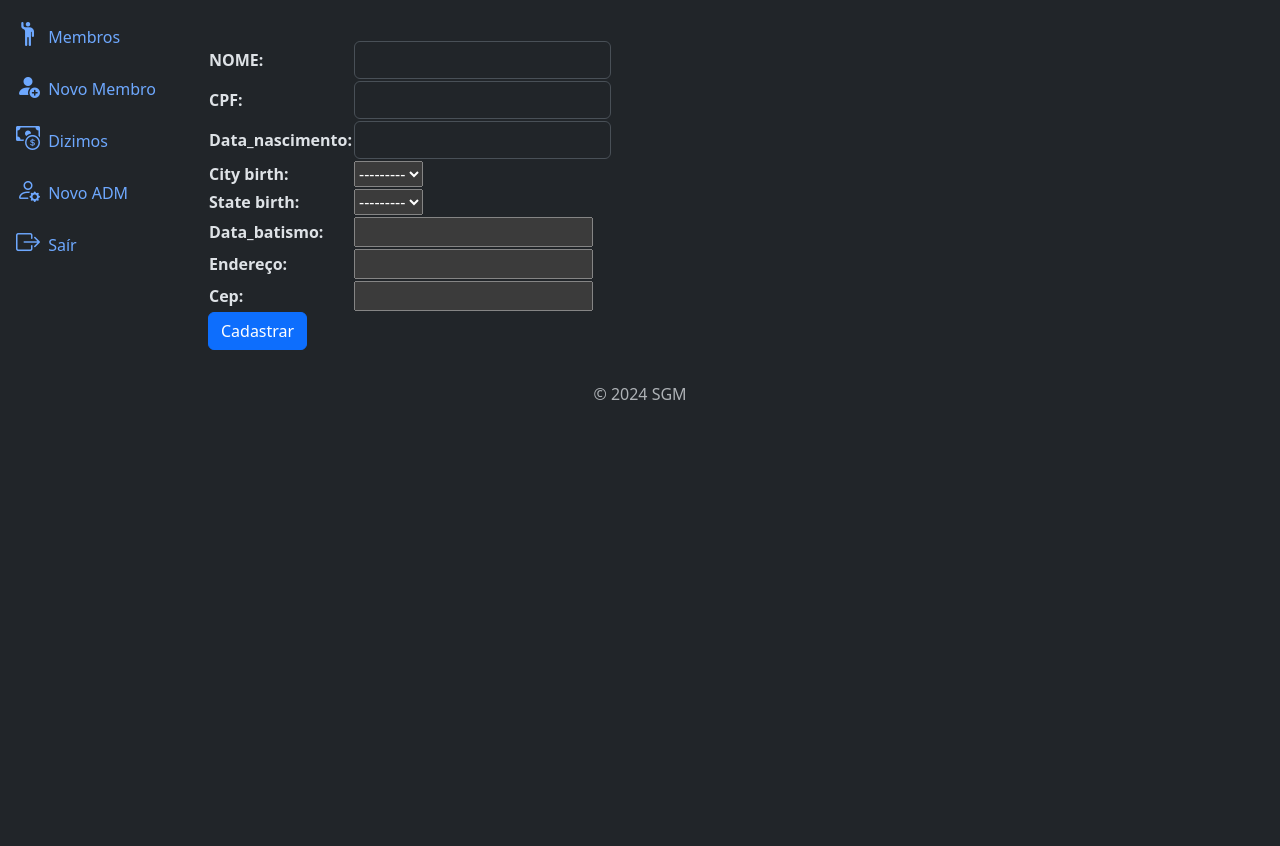
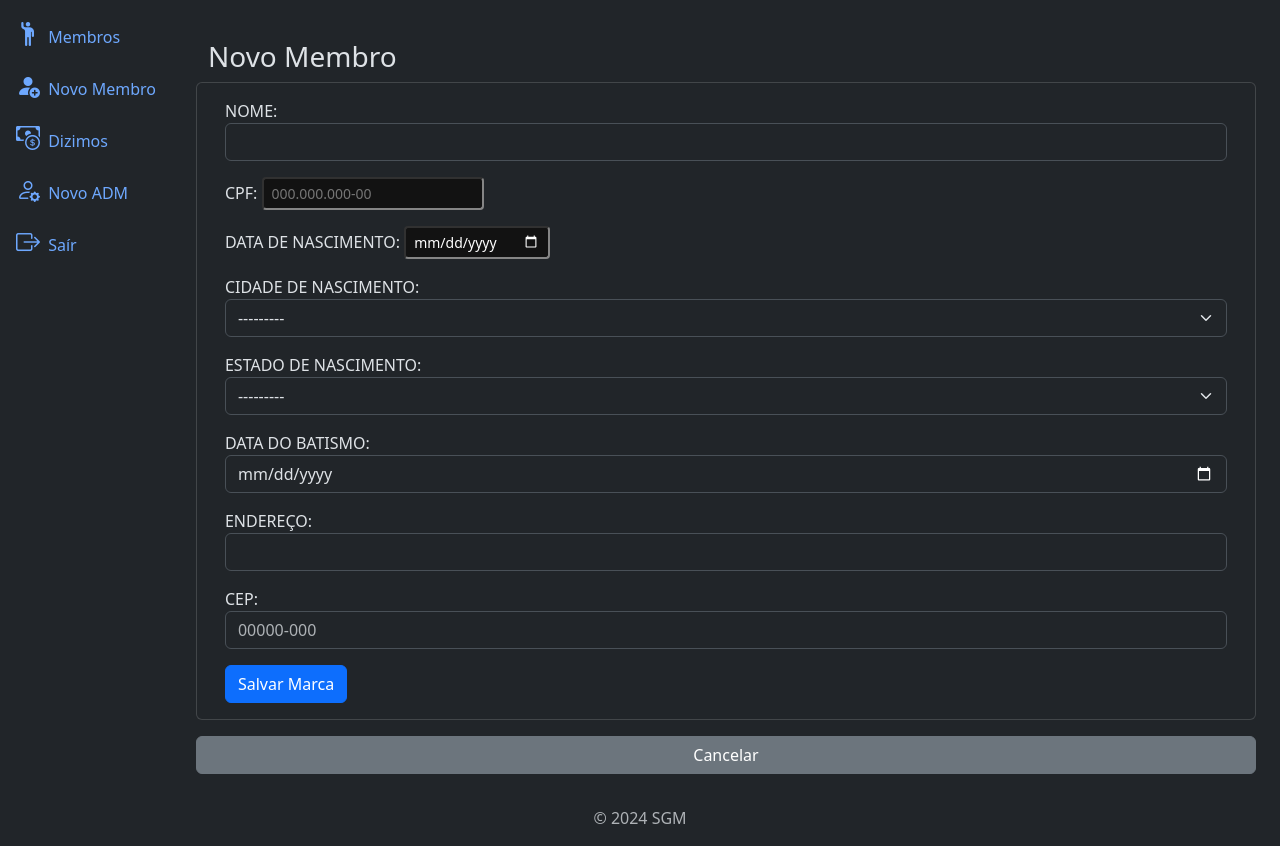
Before and after one commit to Eduardo-Alves1/membro1.0, a Django app: page /new_member/ in a window 1280 px wide. Shown: the part 56-902 px from the top of the page. Before the commit the page ends 456 px from the top, so only its background shows below. Run offline with Django 5.2, Linux system fonts and the light colour scheme; the visitor is signed in with stand-in values (Sample User, id 1); some libraries are stand-ins or nearby versions.

Commit message:
Uptdate GEneral

```diff
--- a/app/urls.py
+++ b/app/urls.py
@@ -1,18 +1,10 @@
 
 from django.contrib import admin
-from django.urls import path
-from cadmember.views import MembersListView, NewMemberCreateView, MemberUpdateView,MemberDeleteView, MemberDetailView, exporta_excel
-from accounts.views import register_view, login_view,logout_view
+from django.urls import path, include
+
 
 urlpatterns = [
     path('admin/', admin.site.urls),
-    path('members/', MembersListView.as_view(), name='members_list'),
-    path('new_member/',NewMemberCreateView.as_view(), name='new_member'),
-    path('member/<int:pk>/update',MemberUpdateView.as_view(), name='member_update'),
-    path('member/<int:pk>/', MemberDetailView.as_view(), name='member_detail'),
-    path('member/<int:pk>/delete',MemberDeleteView.as_view(), name='member_delete'),
-    path('register/', register_view, name = 'register'),
-    path('login/', login_view, name = 'login'),
-    path('logout/', logout_view, name='logout'),  # from django.con trib.auth.views
-    path('exportar-excel/', exporta_excel, name="exportar_excel"),
+    path('', include('cadmember.urls'))
+
 ]
--- a/cadmember/forms.py
+++ b/cadmember/forms.py
@@ -10,15 +10,31 @@ class MemberForm(forms.ModelForm):
 
         widgets = {
             'name': forms.TextInput(attrs={'class': 'form-control'}),
-            'cpf': forms.TextInput(attrs={'class': 'form-control'}),
-            'date_birth': forms.DateTimeInput(attrs={'class': 'form-control'}),
-            # 'city_birth': forms.ModelMultipleChoiceField(queryset=City.objects.all(), widgets=forms.Select(attrs={'class': 'form-control'}))
+
+            'cpf': forms.TextInput(attrs={
+                'class': 'form-control-sm',
+                'pattern': '[0-9]{3}\.[0-9]{3}\.[0-9]{3}-[0-9]{2}',
+                'placeholder': '000.000.000-00'
+            }),
+
+            'date_birth': forms.DateInput(attrs={'class': 'form-control-sm', 'type': 'date'}),
+            'city_birth': forms.Select(attrs={'class': 'form-select'}),
+            'state_birth': forms.Select(attrs={'class': 'form-select'}),
+            'date_baptism': forms.DateInput(attrs={'class': 'form-control', 'type': 'date'}),
+            'address': forms.TextInput(attrs={'class': 'form-control'}),
+            'cep': forms.TextInput(attrs={'class': 'form-control', 'pattern': '[0-9]{5}-[0-9]{3 }', 'placeholder': '00000-000' })
         }
         labels = {
             'name': 'NOME',
             'cpf': 'CPF',
-            # 'date_birth': 'DATA NASCIMENTO'
+            'date_birth': 'DATA DE NASCIMENTO',
+            'city_birth': 'CIDADE DE NASCIMENTO',
+            'state_birth': 'ESTADO DE NASCIMENTO',
+            'address': 'ENDEREÇO',
+            'cep': 'CEP',
+            'date_baptism': 'DATA DO BATISMO',
         }
+
 
     def save(self, commit = True):
         instance = super(MemberForm, self).save(commit=False)
--- a/cadmember/models.py
+++ b/cadmember/models.py
@@ -26,5 +26,6 @@ class Member(models.Model):
     address = models.CharField(max_length=200, blank=False, null=False, verbose_name='endereço')
     cep = models.CharField(max_length=8, blank=False, null=False, verbose_name='cep')
 
+
     def __str__(self) -> str:
         return self.name
--- a/cadmember/templates/new_member.html
+++ b/cadmember/templates/new_member.html
@@ -1,19 +1,24 @@
 {% extends "base1.html" %}
 
+{% block title %}Novo Membro{% endblock title %}
+
 {% block content %}
-    <div class="container">
-    <form method="post" enctype="multipart/form-data">
-    {% csrf_token %}
 
-        <table>
-            {{ form.as_table }}
+<div class="container mt-4">
+    <h3 class="diplay-4">Novo Membro</h3>
+    <div class='row'>
+        <div class="card">
+            <div class="card-body">
+                <form method="post" class="form">
+                    {% csrf_token %}
+                    {{ form.as_p }}
+                    <button type="submit" class="btn btn-primary">Salvar Marca</button>
 
-        </table>
-        <input type="submit" value="Cadastrar" class="btn btn-primary">
-
-    </form>
-    </div>
-
-
+                </form>
+            </div>
+        </div>
+        <a href="{% url 'members_list' %}" class="btn btn-secondary mt-3">Cancelar</a>
+    </dov>
+</div>
 
 {% endblock content %}
--- /dev/null
+++ b/cadmember/urls.py
@@ -0,0 +1,17 @@
+from django.contrib import admin
+from django.urls import path
+from cadmember.views import MembersListView, NewMemberCreateView, MemberUpdateView,MemberDeleteView, MemberDetailView, exporta_excel
+from accounts.views import register_view, login_view,logout_view
+
+urlpatterns = [
+
+    path('members/', MembersListView.as_view(), name='members_list'),
+    path('new_member/',NewMemberCreateView.as_view(), name='new_member'),
+    path('member/<int:pk>/update',MemberUpdateView.as_view(), name='member_update'),
+    path('member/<int:pk>/', MemberDetailView.as_view(), name='member_detail'),
+    path('member/<int:pk>/delete',MemberDeleteView.as_view(), name='member_delete'),
+    path('register/', register_view, name = 'register'),
+    path('', login_view, name = 'login'),
+    path('logout/', logout_view, name='logout'),  # from django.con trib.auth.views
+    path('exportar-excel/', exporta_excel, name="exportar_excel"),
+]
```
